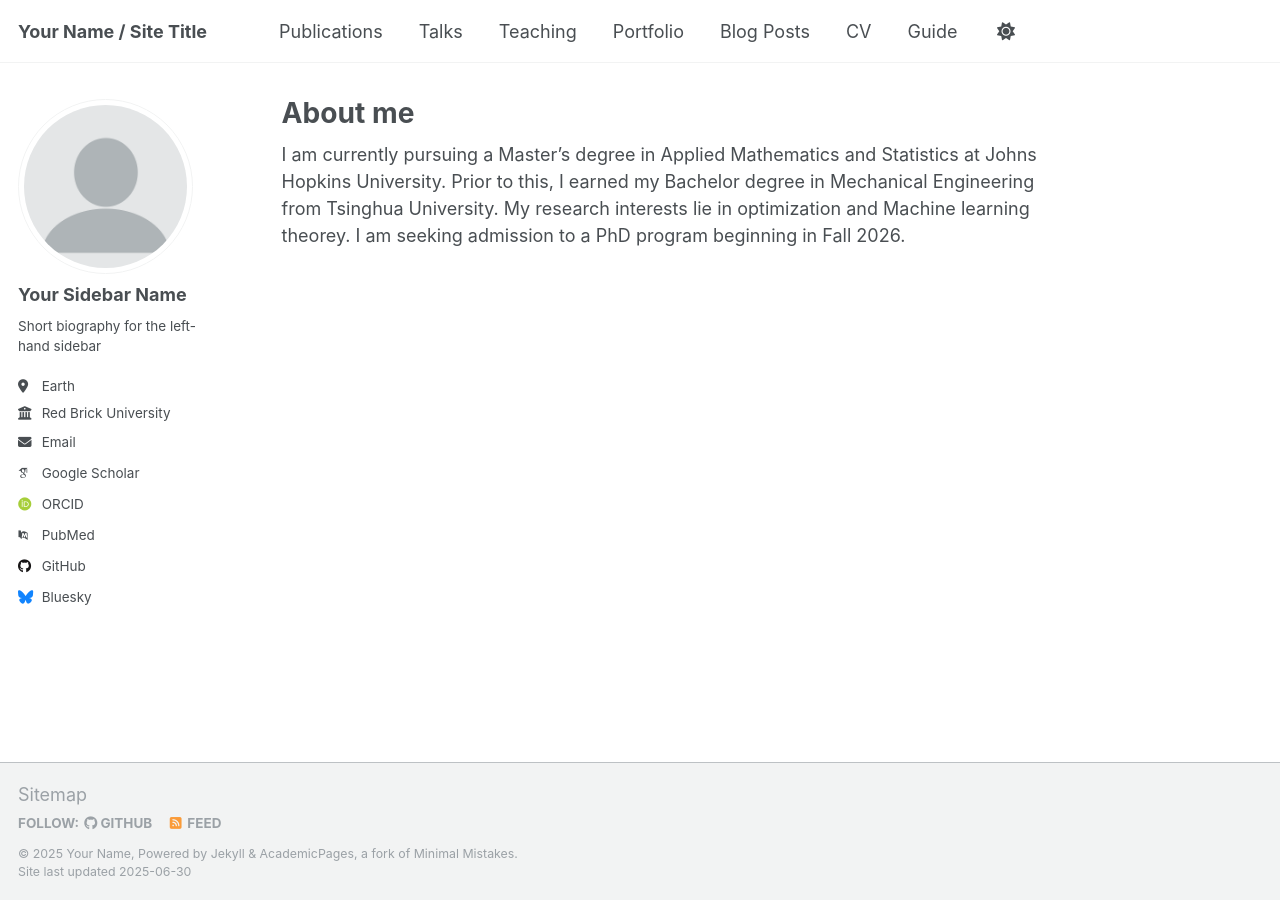
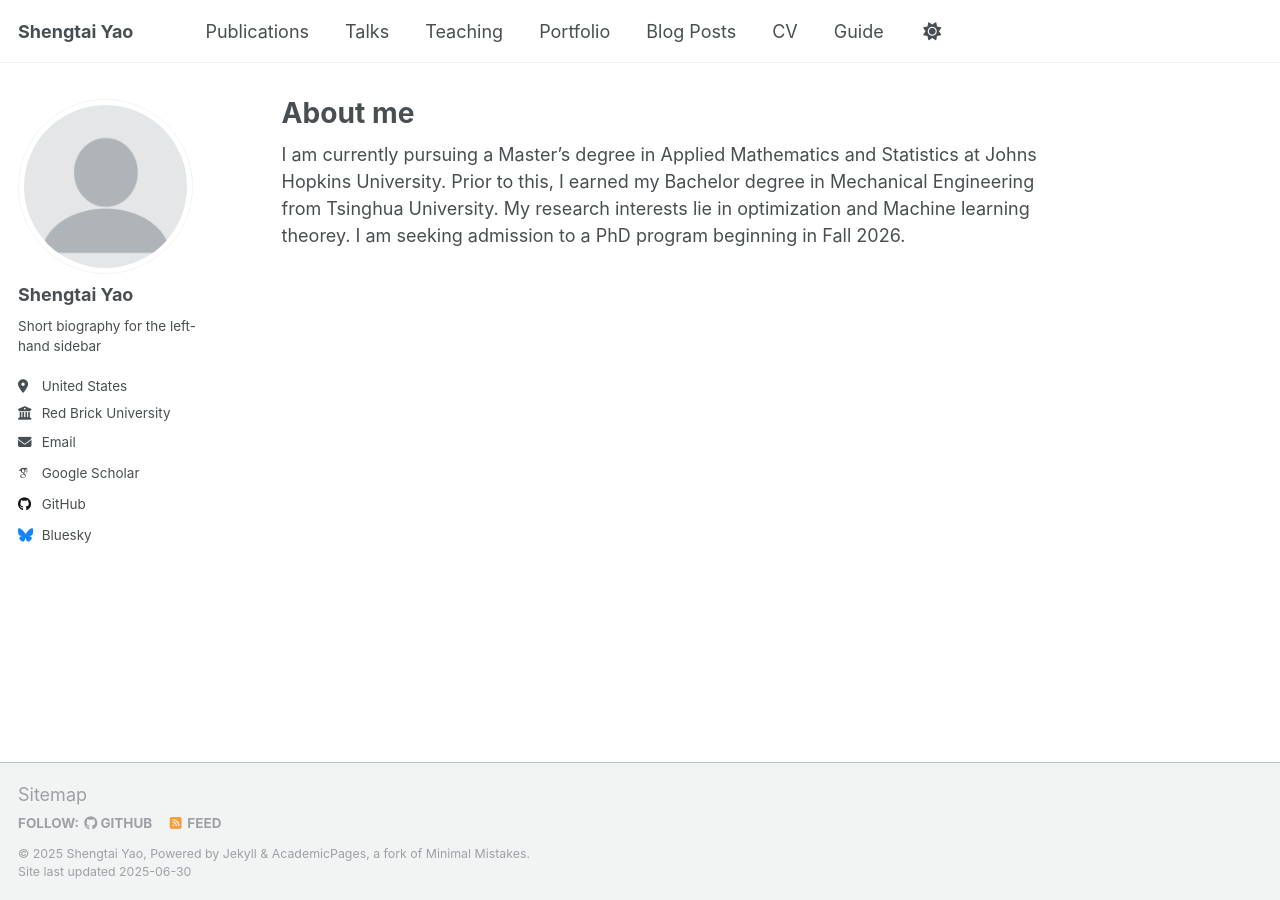
Before and after one commit to Yaoshengtai/Yaoshengtai.github.io, a Jekyll site: the page built from _pages/about.md, in a window 1280 px wide. Built offline with Jekyll 4.4.1, drawn with Linux system fonts in a browser that asks for light colours; some web fonts are replaced; a script that is not in the unit is left out.

Commit message:
Update _config.yml

```diff
--- a/_config.yml
+++ b/_config.yml
@@ -9,13 +9,13 @@
 # Basic Site Settings
 locale                   : "en-US"
 site_theme               : "default"
-title                    : "Your Name / Site Title"
+title                    : "Shengtai Yao"
 title_separator          : "-"
-name                     : &name "Your Name"
-description              : &description "personal description"
-url                      : https://academicpages.github.io # the base hostname & protocol for your site e.g. "https://[your GitHub username].github.io" or if you already have some other page hosted on Github then use "https://[your GitHub username].github.io/[Your Repo Name]"
+name                     : &name "Shengtai Yao"
+description              : &description ""
+url                      : https://yaoshengtai.github.io/ # the base hostname & protocol for your site e.g. "https://[your GitHub username].github.io" or if you already have some other page hosted on Github then use "https://[your GitHub username].github.io/[Your Repo Name]"
 baseurl                  : "" # the subpath of your site, e.g. "/blog"
-repository               : "academicpages/academicpages.github.io"
+repository               : "Yaoshengtai/Yaoshengtai.github.io"
 
 # Site Author - The following control what appear as part of the author content on the side bar.
 #               If a field is blank the icon and link will not appear, otherwise it will be shown.
@@ -23,22 +23,22 @@
 author:
   # Biographic information
   avatar           : "profile.png"
-  name             : "Your Sidebar Name"
+  name             : "Shengtai Yao"
   pronouns         : # example: "she/her"
   bio              : "Short biography for the left-hand sidebar"
-  location         : "Earth"
+  location         : "United States"
   employer         : "Red Brick University"
   uri              : # URL
-  email            : "none@example.org"
+  email            : "syao31@jh.edu"
 
   # Academic websites
   academia         : # URL
   arxiv            : # URL - Update with the correct link to your profile
-  googlescholar    : "https://scholar.google.com/citations?user=PS_CX0AAAAAJ"
+  googlescholar    : "https://scholar.google.com/citations?user=NMMCy0sAAAAJ&hl"
   impactstory      : # URL
-  orcid            : "http://orcid.org/yourorcidurl"
+  orcid            : #"http://orcid.org/yourorcidurl"
   semantic         : # URL
-  pubmed           : "https://www.ncbi.nlm.nih.gov/pubmed/?term=john+snow"
+  pubmed           : #"https://www.ncbi.nlm.nih.gov/pubmed/?term=john+snow"
   researchgate     : # URL
   scopus           : # URL
 
```
